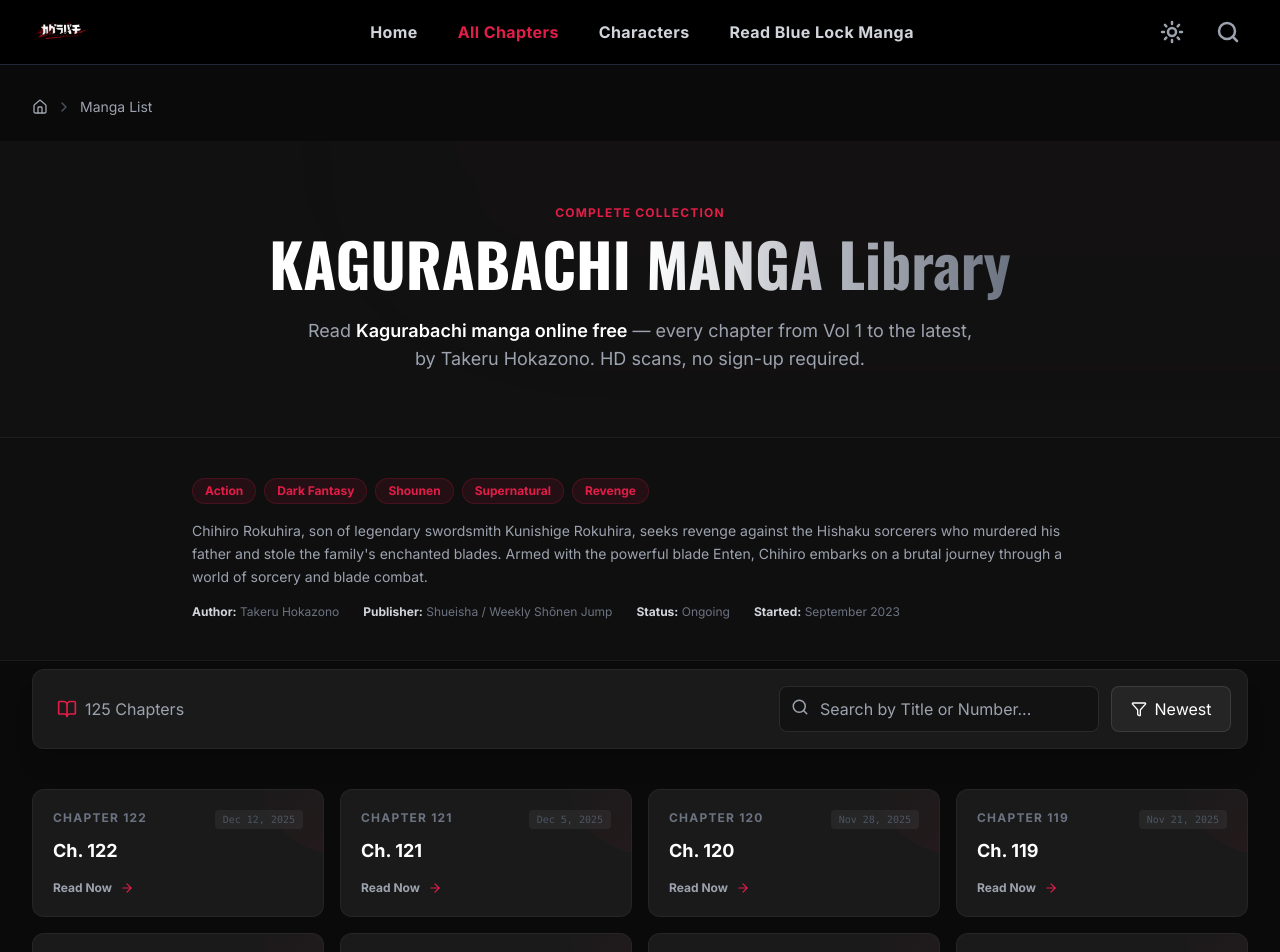
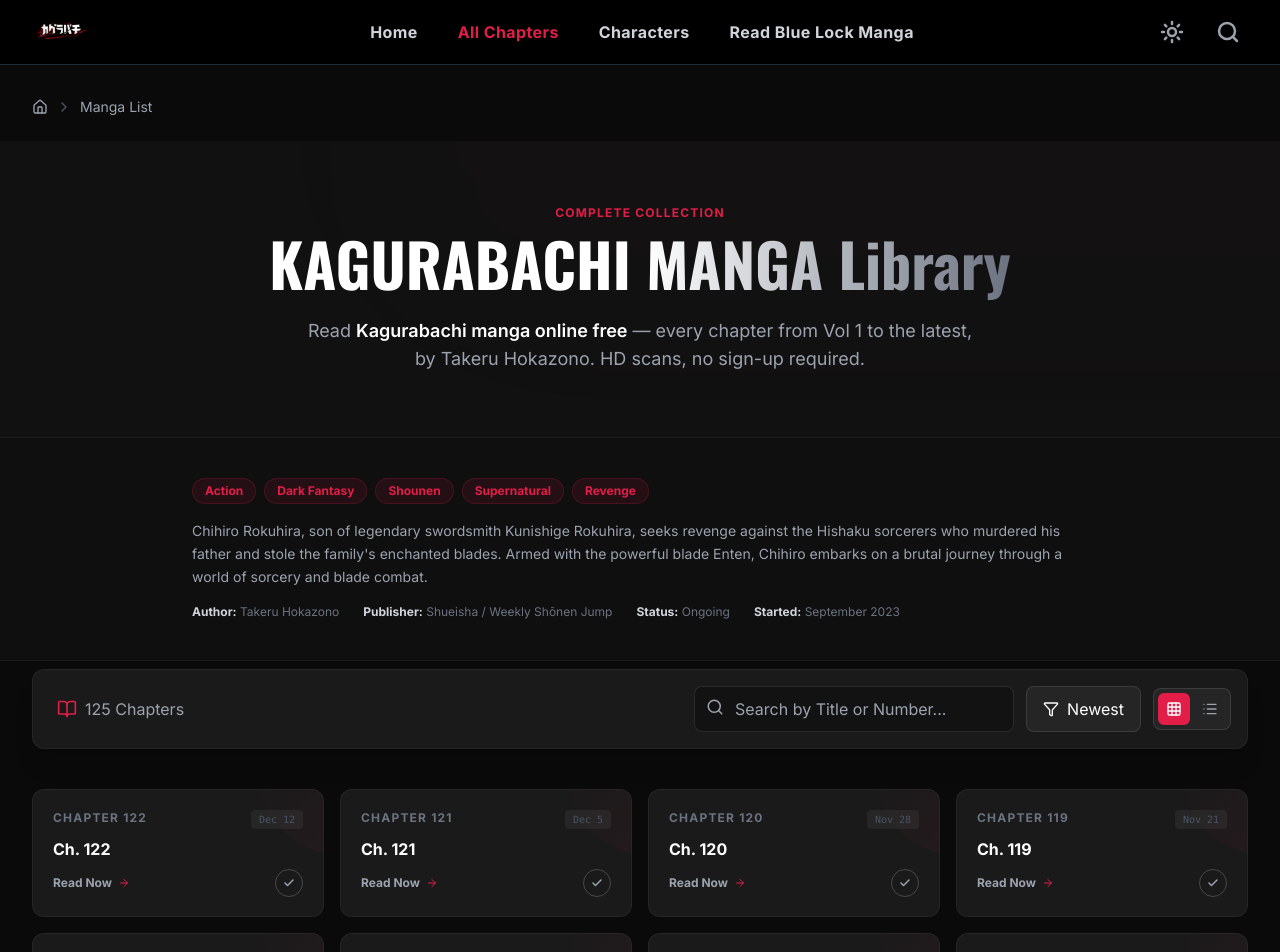
Before and after one commit to hichamelmounaim/kagurabachimanga.online, a React (Vite) app: page /manga in a window 1280 px wide. Shown: the top 952 px of the page. Built offline with nearby package versions, Linux system fonts and the light colour scheme.

Commit message:
Auto-updated via Manga Manager

```diff
--- a/index.html
+++ b/index.html
@@ -51,6 +51,7 @@
   <meta http-equiv="Content-Security-Policy"
     content="default-src 'self'; script-src 'self' 'unsafe-inline' 'unsafe-eval' https://*; style-src 'self' 'unsafe-inline' https://*; font-src 'self' https://* data:; img-src 'self' data: https://*; connect-src 'self' https://*; frame-src 'self' https://*; object-src 'none'; base-uri 'self';">
   <link rel="canonical" href="https://www.kagurabachimanga.online/" />
+  <link rel="sitemap" type="application/xml" title="Sitemap" href="/sitemap.xml" />
   <title>Kagurabachi Manga</title>
   <link rel="preconnect" href="https://fonts.googleapis.com">
   <link rel="preconnect" href="https://fonts.gstatic.com" crossorigin>
--- a/pages/MangaList.tsx
+++ b/pages/MangaList.tsx
@@ -1,14 +1,41 @@
-import React, { useState } from 'react';
+import React, { useState, useEffect } from 'react';
 import { Link } from 'react-router-dom';
-import { Search, Filter, BookOpen, ArrowRight, Grid, List } from 'lucide-react';
+import { Search, Filter, BookOpen, ArrowRight, Grid, List, Check } from 'lucide-react';
 import SEOHead from '../components/SEOHead';
 import Breadcrumbs from '../components/Breadcrumbs';
 import { useManga } from '../context/MangaContext';
+
+const STORAGE_KEY = 'kagurabachi_read_chapters';
 
 const MangaList: React.FC = () => {
   const { chapters } = useManga();
   const [searchTerm, setSearchTerm] = useState('');
   const [sortOrder, setSortOrder] = useState<'asc' | 'desc'>('desc');
+  const [viewMode, setViewMode] = useState<'grid' | 'list'>(() => (localStorage.getItem('manga_view_mode') as 'grid' | 'list') || 'grid');
+  const [readChapters, setReadChapters] = useState<Set<number>>(new Set());
+
+  useEffect(() => {
+    try {
+      const saved = localStorage.getItem(STORAGE_KEY);
+      if (saved) setReadChapters(new Set(JSON.parse(saved)));
+    } catch {}
+  }, []);
+
+  const toggleRead = (e: React.MouseEvent, num: number) => {
+    e.preventDefault();
+    e.stopPropagation();
+    setReadChapters(prev => {
+      const next = new Set(prev);
+      if (next.has(num)) next.delete(num); else next.add(num);
+      localStorage.setItem(STORAGE_KEY, JSON.stringify([...next]));
+      return next;
+    });
+  };
+
+  const handleViewMode = (mode: 'grid' | 'list') => {
+    setViewMode(mode);
+    localStorage.setItem('manga_view_mode', mode);
+  };
 
   const filteredChapters = React.useMemo(() => {
     return chapters.filter(ch =>
@@ -111,54 +138,94 @@
 
             <button
               onClick={() => setSortOrder(prev => prev === 'desc' ? 'asc' : 'desc')}
-              className="flex items-center gap-2 px-4 py-2.5 bg-gray-50 dark:bg-white/5 border border-gray-200 dark:border-white/10 rounded-lg hover:bg-gray-100 dark:hover:bg-white/10 dark:text-white transition-colors font-medium min-w-[120px] justify-center"
+              className="flex items-center gap-2 px-4 py-2.5 bg-gray-50 dark:bg-white/5 border border-gray-200 dark:border-white/10 rounded-lg hover:bg-gray-100 dark:hover:bg-white/10 dark:text-white transition-colors font-medium min-w-[110px] justify-center"
             >
               <Filter size={16} />
               {sortOrder === 'desc' ? 'Newest' : 'Oldest'}
             </button>
+
+            {/* View toggle */}
+            <div className="flex items-center gap-1 bg-gray-100 dark:bg-white/5 p-1 rounded-lg border border-gray-200 dark:border-white/10">
+              <button onClick={() => handleViewMode('grid')} className={`p-2 rounded-md transition-all ${viewMode === 'grid' ? 'bg-white dark:bg-bb-blue text-bb-blue dark:text-white shadow-sm' : 'text-gray-400 hover:text-gray-700 dark:hover:text-white'}`} title="Grid view"><Grid size={16} /></button>
+              <button onClick={() => handleViewMode('list')} className={`p-2 rounded-md transition-all ${viewMode === 'list' ? 'bg-white dark:bg-bb-blue text-bb-blue dark:text-white shadow-sm' : 'text-gray-400 hover:text-gray-700 dark:hover:text-white'}`} title="List view"><List size={16} /></button>
+            </div>
           </div>
         </div>
 
-        {/* Chapters Grid */}
+        {/* Read progress summary */}
+        {readChapters.size > 0 && (
+          <div className="flex items-center gap-3 mb-6 px-1">
+            <div className="flex-1 h-1.5 bg-gray-200 dark:bg-white/10 rounded-full overflow-hidden">
+              <div className="h-full bg-green-500 transition-all duration-500 rounded-full" style={{ width: `${Math.round((readChapters.size / chapters.length) * 100)}%` }} />
+            </div>
+            <span className="text-xs font-bold text-gray-500 dark:text-gray-400 whitespace-nowrap">{readChapters.size} / {chapters.length} read</span>
+            <button onClick={() => { setReadChapters(new Set()); localStorage.removeItem(STORAGE_KEY); }} className="text-xs text-gray-400 hover:text-red-500 transition-colors font-medium">Reset</button>
+          </div>
+        )}
+
+        {/* Chapters Grid / List */}
+        {viewMode === 'grid' ? (
           <div className="grid grid-cols-1 sm:grid-cols-2 lg:grid-cols-3 xl:grid-cols-4 gap-4">
-          {filteredChapters.map((chapter) => (
+            {filteredChapters.map((chapter) => {
+              const isRead = readChapters.has(chapter.number);
+              return (
                 <Link
                   key={chapter.id}
                   to={`/chapter/${chapter.number}`}
-              className="group relative flex flex-col justify-between h-32 bg-white dark:bg-[#1a1a1a] rounded-xl border border-gray-100 dark:border-white/5 p-5 hover:border-bb-blue/50 hover:bg-gray-50 dark:hover:bg-[#222] transition-all duration-300 hover:-translate-y-1 hover:shadow-lg hover:shadow-bb-blue/5 overflow-hidden"
+                  className={`group relative flex flex-col justify-between h-32 bg-white dark:bg-[#1a1a1a] rounded-xl border p-5 transition-all duration-300 hover:-translate-y-1 hover:shadow-lg overflow-hidden ${isRead ? 'border-green-500/30 dark:border-green-500/20' : 'border-gray-100 dark:border-white/5 hover:border-bb-blue/50 hover:shadow-bb-blue/5'}`}
                 >
-              {/* Decor */}
+                  {isRead && <div className="absolute inset-0 bg-green-500/3 dark:bg-green-500/5 pointer-events-none" />}
                   <div className="absolute top-0 right-0 w-20 h-20 bg-gradient-to-br from-bb-blue/0 to-bb-blue/5 rounded-bl-full -mr-4 -mt-4 transition-all group-hover:scale-150 group-hover:to-bb-blue/10"></div>
-
                   <div className="relative z-10">
                     <div className="flex justify-between items-start mb-2">
-                  <span className="text-xs font-bold text-gray-400 dark:text-gray-500 uppercase tracking-widest">Chapter {chapter.number}</span>
+                      <span className={`text-xs font-bold uppercase tracking-widest ${isRead ? 'text-green-500' : 'text-gray-400 dark:text-gray-500'}`}>Chapter {chapter.number}</span>
                       <span className="text-[10px] font-mono text-gray-300 dark:text-gray-600 bg-gray-100 dark:bg-white/5 px-2 py-0.5 rounded">
-                    {new Date(chapter.releaseDate).toLocaleDateString(undefined, { year: 'numeric', month: 'short', day: 'numeric' })}
+                        {new Date(chapter.releaseDate).toLocaleDateString(undefined, { month: 'short', day: 'numeric' })}
                       </span>
                     </div>
-                <h3 className="text-lg font-bold text-gray-900 dark:text-white group-hover:text-bb-blue transition-colors line-clamp-1 pr-4">
-                  {chapter.title}
-                </h3>
+                    <h3 className={`text-base font-bold transition-colors line-clamp-1 pr-4 ${isRead ? 'text-gray-500 dark:text-gray-400 group-hover:text-bb-blue' : 'text-gray-900 dark:text-white group-hover:text-bb-blue'}`}>{chapter.title}</h3>
                   </div>
-
-              <div className="relative z-10 flex items-center gap-2 text-xs font-bold text-gray-400 group-hover:text-gray-900 dark:group-hover:text-white transition-colors mt-auto pt-2">
-                <span>Read Now</span>
-                <ArrowRight size={14} className="group-hover:translate-x-1 transition-transform text-bb-blue" />
+                  <div className="relative z-10 flex items-center justify-between mt-auto pt-2">
+                    <div className="flex items-center gap-1.5 text-xs font-bold text-gray-400 group-hover:text-bb-blue transition-colors">
+                      {isRead ? <><Check size={12} className="text-green-500" /><span className="text-green-500">Read</span></> : <><span>Read Now</span><ArrowRight size={12} className="group-hover:translate-x-1 transition-transform text-bb-blue" /></>}
+                    </div>
+                    <button
+                      onClick={(e) => toggleRead(e, chapter.number)}
+                      className={`w-7 h-7 rounded-full flex items-center justify-center transition-all border ${isRead ? 'bg-green-500 border-green-500 text-white hover:bg-red-500 hover:border-red-500' : 'border-gray-300 dark:border-white/20 text-gray-400 hover:border-green-500 hover:text-green-500'}`}
+                      title={isRead ? 'Mark as unread' : 'Mark as read'}
+                    >
+                      <Check size={12} strokeWidth={3} />
+                    </button>
                   </div>
                 </Link>
-          ))}
-
+              );
+            })}
             {filteredChapters.length === 0 && (
               <div className="col-span-full py-20 text-center">
-              <div className="inline-flex items-center justify-center w-16 h-16 rounded-full bg-gray-100 dark:bg-white/5 mb-4">
-                <Search size={32} className="text-gray-400" />
-              </div>
+                <div className="inline-flex items-center justify-center w-16 h-16 rounded-full bg-gray-100 dark:bg-white/5 mb-4"><Search size={32} className="text-gray-400" /></div>
                 <h3 className="text-xl font-bold dark:text-white mb-2">No chapters found</h3>
                 <p className="text-gray-500">Try adjusting your search criteria</p>
               </div>
             )}
           </div>
+        ) : (
+          /* List view */
+          <div className="flex flex-col divide-y divide-gray-100 dark:divide-white/5 rounded-xl overflow-hidden border border-gray-100 dark:border-white/5 bg-white dark:bg-[#1a1a1a]">
+            {filteredChapters.map((chapter) => {
+              const isRead = readChapters.has(chapter.number);
+              return (
+                <div key={chapter.id} className={`flex items-center gap-4 px-5 py-3 hover:bg-gray-50 dark:hover:bg-white/5 transition-colors group ${isRead ? 'opacity-70' : ''}`}>
+                  <span className={`text-sm font-bold w-16 flex-shrink-0 ${isRead ? 'text-green-500' : 'text-gray-400 dark:text-gray-500'}`}>Ch. {chapter.number}</span>
+                  <Link to={`/chapter/${chapter.number}`} className="flex-1 font-semibold text-sm text-gray-900 dark:text-white group-hover:text-bb-blue transition-colors truncate">{chapter.title}</Link>
+                  <span className="text-xs text-gray-400 dark:text-gray-600 font-mono flex-shrink-0 hidden sm:block">{new Date(chapter.releaseDate).toLocaleDateString(undefined, { month: 'short', day: 'numeric', year: '2-digit' })}</span>
+                  <button onClick={(e) => toggleRead(e, chapter.number)} className={`w-7 h-7 rounded-full flex-shrink-0 flex items-center justify-center transition-all border ${isRead ? 'bg-green-500 border-green-500 text-white hover:bg-red-500 hover:border-red-500' : 'border-gray-300 dark:border-white/20 text-gray-400 hover:border-green-500 hover:text-green-500'}`} title={isRead ? 'Mark as unread' : 'Mark as read'}><Check size={12} strokeWidth={3} /></button>
+                  <Link to={`/chapter/${chapter.number}`} className="flex-shrink-0 text-xs font-bold text-bb-blue hover:underline hidden md:block">Read →</Link>
+                </div>
+              );
+            })}
+            {filteredChapters.length === 0 && <div className="py-16 text-center text-gray-500">No chapters found</div>}
+          </div>
+        )}
       </div>
     </div>
   );
```
Also changed, not shown: pages/Home.tsx (+24 -0 lines). Lines whose indentation alone changed are shown as unchanged.
